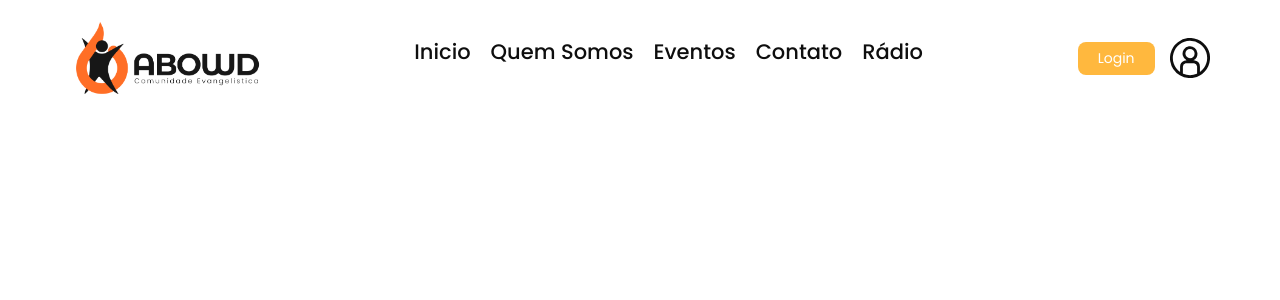
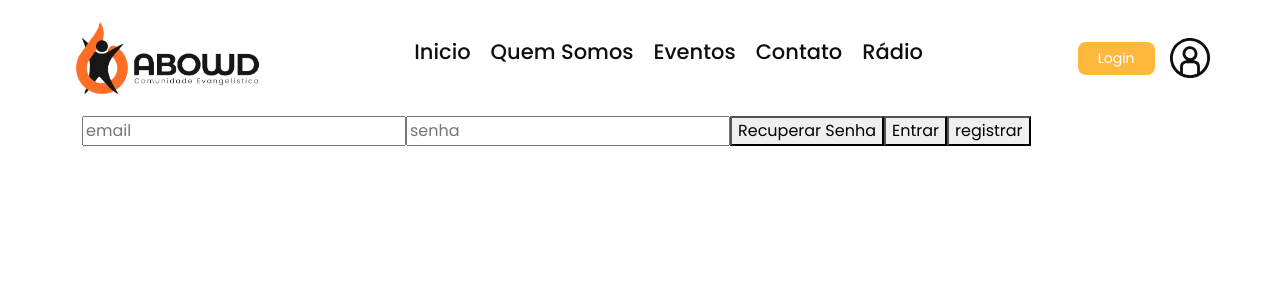
Before and after one commit to elielmeschss/kabowd-church, a React (Create React App) app: page /login in a window 1280 px wide. Shown: the top 300 px of the page. Built offline with nearby package versions, Linux system fonts and the light colour scheme.

Commit message:
new features

```diff
--- a/src/App.tsx
+++ b/src/App.tsx
@@ -1,17 +1,17 @@
-import React from 'react';
+import React, {lazy} from 'react';
 import { BrowserRouter as Router, Routes, Route } from 'react-router-dom'
 import './App.css';
-import Header from './views/static/header/Header';
-import About from './pages/About/About';
-import Contact from './pages/Contact/Contact';
-import Events from './pages/Events/Events';
-import Home from './pages/home/Home';
-import Radio from './pages/Radio/Radio';
+// import Header from './views/static/header/Header';
+const About = lazy(()=> import('./pages/About/About'))
+const Contact = lazy(()=> import('./pages/Contact/Contact'))
+const Events = lazy(()=> import('./pages/Events/Events'))
+const Home = lazy(()=> import('./pages/home/Home'))
+const Radio = lazy(()=> import('./pages/Radio/Radio'))
+const Login = lazy(()=> import('./views/login/Login'));
 
 function App() {
   return (
     <div className="Main-kwd">
-      <Header/>
       <Router>
         <Routes>
           <Route path="/" element={<Home />}></Route>
@@ -19,6 +19,9 @@ function App() {
           <Route path="/eventos" element={<Events />}></Route>
           <Route path="/contato" element={<Contact />}></Route>
           <Route path="/radio" element={<Radio />}></Route>
+
+          <Route path="/login" element={<Login />}></Route>
+
         </Routes>
       </Router>
 
--- /dev/null
+++ b/src/components/home/slider/Slider.jsx
@@ -0,0 +1,28 @@
+import React from "react";
+import { Carousel } from "react-bootstrap";
+import Image from "../../resizing/Image"
+
+import mediasQueries from './mock/index'
+
+const innerWidth = window.innerWidth < 1024
+
+export default function SliderLayout() {
+
+  return (
+    <Carousel>
+      {
+        mediasQueries.filter((item) => {
+          if (item.tag === 'mobile' && innerWidth) {
+            return item.url
+          } else if (item.tag === 'desktop' && !innerWidth) {
+            return item.url
+          }
+        }).map((newurl, i) => (
+          <Carousel.Item key={i}>
+            <Image src={newurl.url} dataName={newurl.name} dataTag={newurl.tag} dataClass={`d-block w-100 ${newurl.class}`} />
+          </Carousel.Item>
+        ))
+      }
+    </Carousel>
+  )
+}
--- /dev/null
+++ b/src/components/home/slider/mock/index.ts
@@ -0,0 +1,35 @@
+const mediasQueries = [
+  {
+    url: "https://i.imgur.com/ejl9Cwc.png",
+    name: "Culto Família",
+    tag: "desktop",
+    class: "image-item-desktop"
+  }, {
+    url: "https://i.imgur.com/hCsPe8j.png",
+    name: "Culto Quarta",
+    tag: "desktop",
+    class: "image-item-desktop"
+  }, {
+    url: "https://i.imgur.com/TAQ0f5j.png",
+    name: "Culto Quinta",
+    tag: "desktop",
+    class: "image-item-desktop"
+  }, {
+    url: "https://i.imgur.com/u0fOp8X.png",
+    name: "Culto Família",
+    tag: "mobile",
+    class: "image-item-mobile"
+  }, {
+    url: "https://i.imgur.com/cnRdBeT.png",
+    name: "Culto Quarta",
+    tag: "mobile",
+    class: "image-item-mobile"
+  }, {
+    url: "https://i.imgur.com/P7SookO.png",
+    name: "Culto Quinta",
+    tag: "mobile",
+    class: "image-item-mobile"
+  }
+]
+
+export default mediasQueries
--- a/src/components/slider/Slider.jsx
+++ /dev/null
@@ -1,66 +0,0 @@
-import React from "react";
-import { Carousel } from "react-bootstrap";
-import Image from "../resizing/Image"
-
-import KwdFamilia from "../../assets/images/banner-familia-culto.png"
-import KwdQuinta from "../../assets/images/banner-quinta-culto.png"
-import KwdQuarta from "../../assets/images/banner-oracao-culto.png"
-import KwdHomens from "../../assets/images/Homens-honra-mobile.png"
-import KwdMulheres from "../../assets/images/Mulheres-Valor-mobile.png"
-import KwdKids from "../../assets/images/Kabowd-Kids-mobile.png"
-
-const mediasQueries = [
-  {
-    url: KwdFamilia,
-    name: "Culto Família",
-    tag: "desktop",
-    class: "image-item-desktop"
-  }, {
-    url: KwdQuarta,
-    name: "Culto Quarta",
-    tag: "desktop",
-    class: "image-item-desktop"
-  }, {
-    url: KwdQuinta,
-    name: "Culto Quinta",
-    tag: "desktop",
-    class: "image-item-desktop"
-  }, {
-    url: KwdHomens,
-    name: "Culto Família",
-    tag: "mobile",
-    class: "image-item-mobile"
-  }, {
-    url: KwdMulheres,
-    name: "Culto Quarta",
-    tag: "mobile",
-    class: "image-item-mobile"
-  }, {
-    url: KwdKids,
-    name: "Culto Quinta",
-    tag: "mobile",
-    class: "image-item-mobile"
-  }]
-
-const innerWidth = window.innerWidth < 1024
-
-export default function SliderLayout() {
-
-  return (
-    <Carousel>
-      {
-        mediasQueries.filter((item) => {
-          if (item.tag === 'mobile' && innerWidth) {
-            return item.url
-          } else if (item.tag === 'desktop' && !innerWidth) {
-            return item.url
-          }
-        }).map((newurl, i) => (
-          <Carousel.Item key={i}>
-            <Image src={newurl.url} dataName={newurl.name} dataTag={newurl.tag} dataClass={`d-block w-100 ${newurl.class}`} />
-          </Carousel.Item>
-        ))
-      }
-    </Carousel>
-  )
-}
--- a/src/index.tsx
+++ b/src/index.tsx
@@ -1,15 +1,18 @@
-import React from 'react';
+import React, {lazy} from 'react';
 import ReactDOM from 'react-dom/client';
-import App from './App';
 
 import "./styles/global.scss"
 import 'bootstrap/dist/css/bootstrap.min.css'
+const App = lazy(()=> import ('./App'))
+const Header =lazy(() => import('./views/static/header/Header'))
+
 
 const root = ReactDOM.createRoot(
   document.getElementById('root') as HTMLElement
 );
 root.render(
   <React.StrictMode>
+    <Header/>
     <App />
   </React.StrictMode>
 );
--- a/src/pages/home/Home.jsx
+++ b/src/pages/home/Home.jsx
@@ -1,12 +1,12 @@
 import React from "react";
-import Marquee from '../../components/marquee/Marquee'
-import SliderLayout from "../../components/slider/Slider";
+import Marquee from '../../components/home/marquee/Marquee'
+import SliderLayout from "../../components/home/slider/Slider";
 
 export default function Home() {
   return (
     <div className="kwd-content-home">
       <SliderLayout />
-     <Marquee/>
+      <Marquee />
       <h1>Olá Mundo!</h1>
       <p>Home</p>
     </div>
--- /dev/null
+++ b/src/views/login/Login.tsx
@@ -0,0 +1,25 @@
+import React from "react";
+import { Container, Row } from "react-bootstrap";
+
+import './login.scss'
+
+export default function Login() {
+  return (
+    <div className="kwd-log-page">
+      <Container>
+        <Row>
+          <div className="log-inner">
+            <main>
+              <input type="email" placeholder="email" />
+              <input type="password" placeholder="senha"/>
+              <button type="button">Recuperar Senha</button>
+              <button type="button">Entrar</button>
+              <button type="button">registrar</button>
+            </main>
+          </div>
+        </Row>
+      </Container>
+
+    </div>
+  )
+}
```
Also changed, not shown: src/components/resizing/Image.jsx (+0 -7 lines), src/components/home/marquee/Marquee.jsx (renamed from src/components/marquee/Marquee.jsx), src/components/home/marquee/marquee.scss (renamed from src/components/marquee/marquee.scss), src/views/login/login.scss (added).
